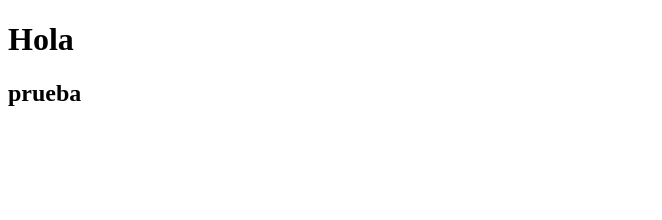
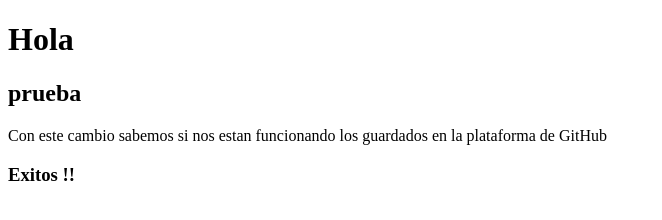
Before and after one commit to Yesidedu21/proyectosPractica, a plain HTML site: page index.html in a window 1280 px wide. Shown: the whole page, without its empty margins (0-662 px from the left). Drawn offline with Linux system fonts and the light colour scheme.

Commit message:
cambios agregados

```diff
--- a/index.html
+++ b/index.html
@@ -12,6 +12,9 @@
    <h1>Hola</h1>
 
    <h2>prueba</h2>
+   <p>Con este cambio sabemos si nos estan funcionando los guardados en la plataforma de GitHub</p>
+
+   <h3>Exitos !!</h3>
 </body>
 
 </html>
```
